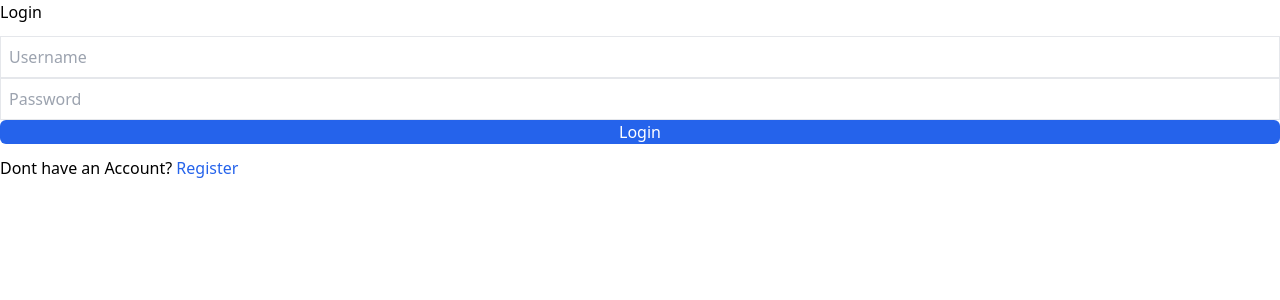
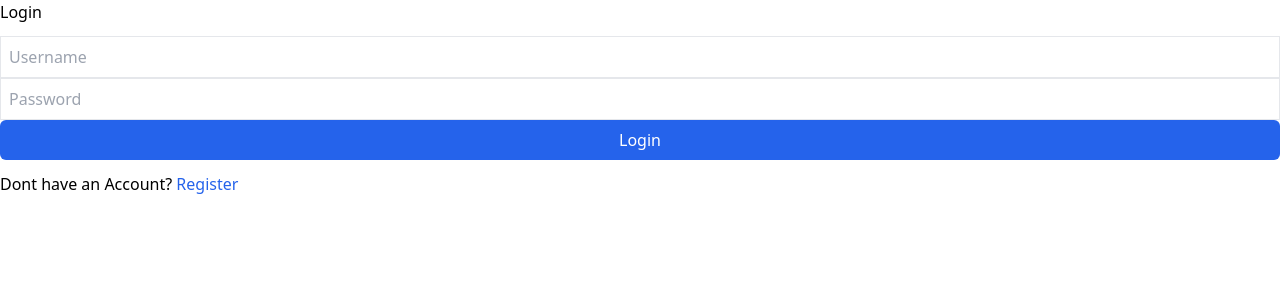
Before and after one commit to exploring-curiosity/CampusConnect, a Vue app in the folder campusconnect-frontend/: page /login in a window 1280 px wide. Shown: the top 300 px of the page. Built offline with nearby package versions, Linux system fonts and the light colour scheme.

Commit message:
fix: fix: Correct PrimaryButton CSS padding class from p2 to p-2
Closes #20

```diff
--- a/campusconnect-frontend/src/components/PrimaryButton.vue
+++ b/campusconnect-frontend/src/components/PrimaryButton.vue
@@ -6,7 +6,7 @@ defineProps({
 </script>
 
 <template>
-    <button class="w-full text-white p2 rounded-md"
+    <button class="w-full text-white p-2 rounded-md"
     :class="color === 'blue' ? 'bg-blue-600 hover:bg-blue-700' : 'bg-green-600 hover:bg-green-700' ">
         {{ label }}
     </button>
```
